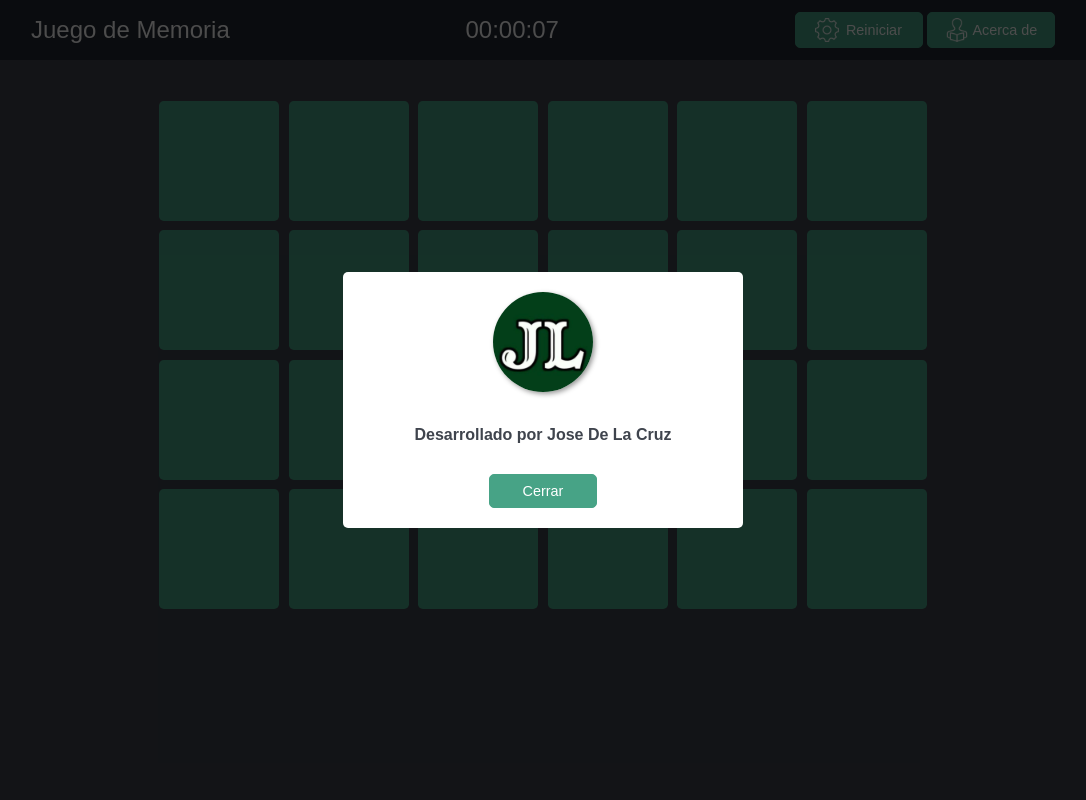
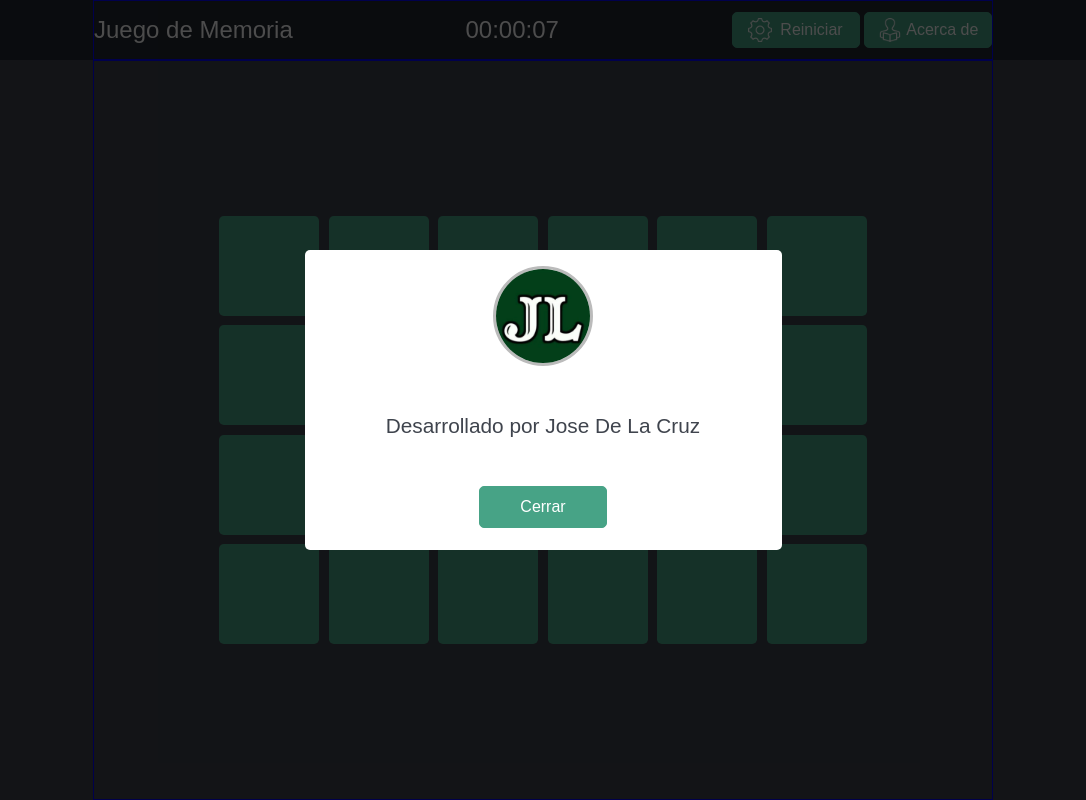
Before and after one commit to jdelacruzv/memoria, a plain HTML site: page index.html in a window 1280 px wide. Both pictures are taken after a click on the button "Acerca de". Shown: the whole page, without its empty margins (97-1183 px from the left). Drawn offline with Linux system fonts and the light colour scheme.

Commit message:
Changes according to the BEM methodology

```diff
--- a/css/style.css
+++ b/css/style.css
@@ -12,19 +12,24 @@ body {
 
 /* ==================== HEADER ==================== */
 .header {
+    width: 100%;
     height: 60px;
     display: flex;
-    flex-wrap: wrap;
-    justify-content: space-between;
+    justify-content: space-evenly;
     align-items: center;
     padding: 0 10px;
     background-color: #222831;
+    color: #ffffff;
 }
 
-.header__title, .header__time {
+.header__title {
     font-size: 1.5rem;
     font-weight: normal;
-    color: #ffffff;
+    display: none;
+}
+
+.header__time {
+    font-size: 1.2rem;
 }
 
 .header__button {
@@ -32,6 +37,7 @@ body {
 }
 
 .button {
+    width: 100%;
     display: inline-flex;
     justify-content: space-evenly;
     align-items: center;
@@ -40,16 +46,17 @@ body {
     border-radius: 5px;
     color: #ffffff;
     font-size: 0.9rem;
-    width: 8rem;
-    padding: 0.3rem 0.8rem;
+    width: 3rem;
+    padding: 0.3rem 0.5rem;
     cursor: pointer;
     /* Elimina resplandor cuando recibe el focus */
     outline: none;
 }
 
 .button--close {
-    width: 6.8rem;
-    padding: 0.5rem 0.8rem;
+    width: 6rem;
+    padding: 0.5rem;
+    margin: auto;
 }
 
 .button__img {
@@ -58,21 +65,32 @@ body {
 }
 
 .button__text {
-    display: block;
+    display: none;
 }
 
 /* ==================== MAIN ==================== */
+.main {
+    width: 100%;
+    height: calc(100vh - 60px);
+    padding: 0 10px;
+    display: flex;
+    align-items: center;
+}
+
 .board {
+    width: 100%;
+    max-width: 280px;
     display: flex;
     flex-wrap: wrap;
     justify-content: center;
     align-items: center;
-    margin: 3.5% 10%;
+    /* background-color: crimson; */
+    margin: auto;
 }
 
 .board__img {
-    width: 7.5rem;
-    height: 7.5rem;
+    width: 50px;
+    height: 50px;
     margin: 0.3rem;
     border-radius: 0.3rem;
     cursor: pointer;
@@ -100,31 +118,39 @@ body {
 }
 
 .modal {
+    width: 100%;
+    max-width: 300px;
+    padding: 1rem;
+    margin: 1rem;
     background-color: #ffffff;
-    width: 25rem;
-    padding: 1.25rem 2.5rem;
+    text-align: center;
     border-radius: 5px;
-    text-align: center;
-    margin: 0;
+}
+
+.modal__box {
+    width: 60px;
+    height: 60px;
+    border-radius: 3.2rem;
+    overflow: hidden;
+    border: 3px solid #bbbbbb;
+    margin: auto;
 }
 
 .modal__img {
-    width: 6.25rem;
-    height: 6.25rem;
-    border-radius: 3.2rem;
-    box-shadow: 2px 2px 5px #999999;
+    width: 100%;
+    height: 100%;
 }
 
 .modal__text {
-    font-size: 1rem;
-    font-weight: bold;
-    margin: 1.875rem 0;
+    width: 100%;
+    font-size: 0.8rem;
+    margin: 2rem auto;
     color:  #3f444d;
 }
 
 /* ==================== DIV WRAPPER ==================== */
 .wrapper {
-    max-width: 1024px;
+    max-width: 900px;
     flex: 1;
     height: inherit;
     margin: 0px auto;
@@ -132,110 +158,58 @@ body {
     flex-wrap: inherit;
     justify-content: inherit;
     align-items: inherit;
+    border: 1px solid blue;
 }
 
 /* ==================== MEDIA QUERIES ==================== */
-/* 809 y 971 se pone de 5 img */
-@media screen and (max-width: 768px) {
+@media screen and (min-width: 768px) {
     .header {
-        justify-content: space-evenly;
+        justify-content: space-between;
     }
 
-    .button__text {
-        display: none;
-    }
-
-    .button--icon {
-        width: 3rem;
-    }
-
-    .board {
-        margin: 3.5% 8%;
-    }
-}
-
-@media screen and (max-width: 645px) {
     .header__title {
-        font-size: 1.1rem;
-    }
-
-    .board {
-        margin: 3.5% 6%;
-    }
-
-    .board__img {
-        width: 6.5rem;
-        height: 6.5rem;
-    }
-}
-
-@media screen and (max-width: 565px) {
-    .board {
-        margin: 3.5% 4%;
-    }
-}
-
-@media screen and (max-width: 493px) {
-    .header__title {
-        display: none;
+        display: block;
     }
 
     .header__time {
         font-size: 1.5rem;
     }
 
+    .button {
+        width: 8rem;
+        font-size: 1rem;
+    }
+
+    .button--close {
+        width: 8rem;
+        padding: 0.7rem;
+    }
+
+    .button__text {
+        display: block;
+    }
+
     .board {
-        margin: 3.5% 2%;
+        max-width: 700px;
     }
 
     .board__img {
-        width: 5.5rem;
-        height: 5.5rem;
+        width: 100px;
+        height: 100px;
     }
 
     .modal {
-        width: 80%;
-        padding: 1.25rem;
+        max-width: 477px;
+        height: 300px;
     }
 
-    .modal__img {
-        width: 4.25rem;
-        height: 4.25rem;
+    .modal__box {
+        width: 100px;
+        height: 100px;
     }
 
     .modal__text {
-        font-size: 0.8rem;
-        font-weight: bold;
-    }
-
-    .button--close {
-        width: 5rem;
+        font-size: 1.3rem;
+        margin: 3rem auto;
     }
 }
-
-@media screen and (max-width: 406px) {
-    .board {
-        margin: 3.5% 2%;
-    }
-
-    .board__img {
-        width: 5rem;
-        height: 5rem;
-    }
-}
-
-@media screen and (max-width: 320px) {
-    .board {
-        margin: 11.5% 9%;
-    }
-
-    .board__img {
-        width: 3rem;
-        height: 3rem;
-    }
-
-    .modal__img {
-        width: 4.5rem;
-        height: 4.5rem;
-    }
-}
--- a/index.html
+++ b/index.html
@@ -14,23 +14,25 @@
             <h1 class="header__title">Juego de Memoria</h1>
             <span class="header__time" id="timer"></span>
             <div class="header__button">
-                <button class="button button--icon" id="reset">
-                    <img class="button__img" src="img/reset.png" alt="Icono de reinicio"/><span class="button__text">Reiniciar</span>
+                <button class="button" id="reset">
+                    <img class="button__img" src="img/reset.png" alt="Icono boton reinicio"/><span class="button__text">Reiniciar</span>
                 </button>
-                <button class="button button--icon" id="about">
-                    <img class="button__img" src="img/about.png" alt="Icono de acerca de"/><span class="button__text">Acerca de</span>
+                <button class="button" id="about">
+                    <img class="button__img" src="img/about.png" alt="Icono boton acerca de"/><span class="button__text">Acerca de</span>
                 </button>
             </div>
         </div>
     </header>
 
-    <div class="wrapper">
-        <figure class="board" id="board"></figure>
-    </div>
+    <section class="main">
+        <div class="wrapper">
+            <figure class="board" id="board"></figure>
+        </div>
+    </section>
 
     <section class="container" id="modal-about">
         <div class="modal">
-            <figure>
+            <figure class="modal__box">
                 <img class="modal__img" src="img/jl.jpg" alt="Logo verde Jose Luis">
             </figure>
             <p class="modal__text">Desarrollado por Jose De La Cruz</p>
@@ -40,7 +42,7 @@
 
     <section class="container" id="modal-winner">
         <div class="modal">
-            <figure>
+            <figure class="modal__box">
                 <img class="modal__img" src="img/win.svg" alt="Copa amarillo de ganador">
             </figure>
             <p class="modal__text">¡¡¡.....GANASTE.....!!!</p>
```
